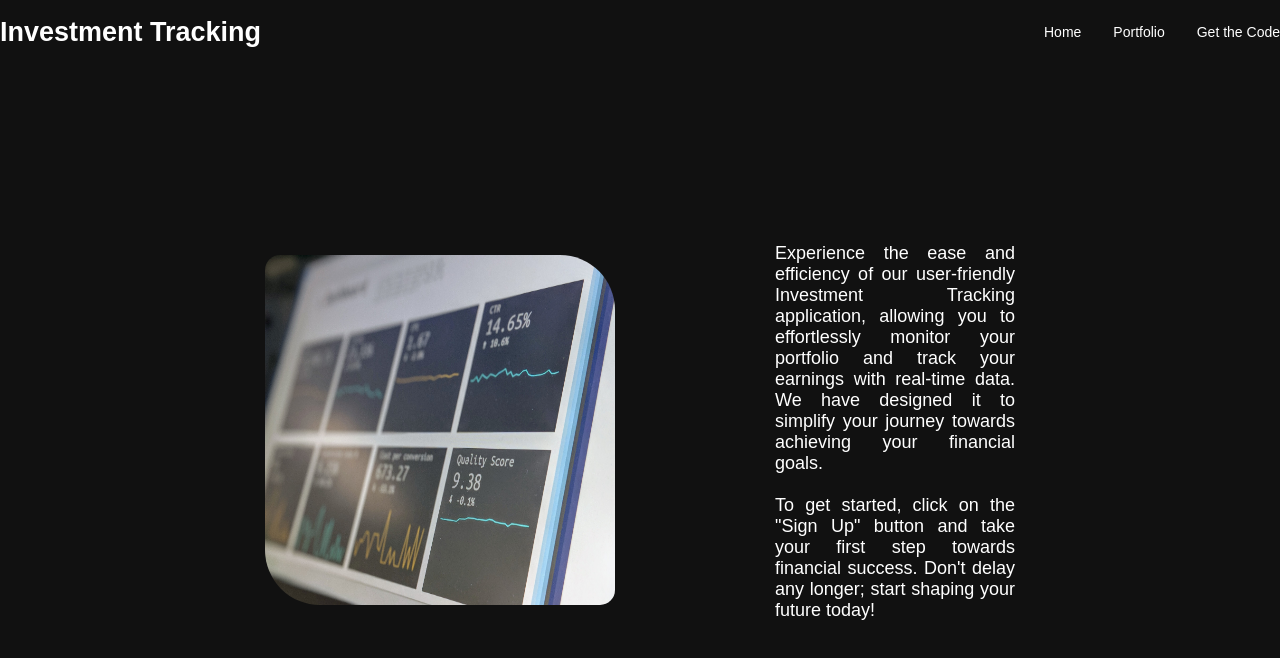
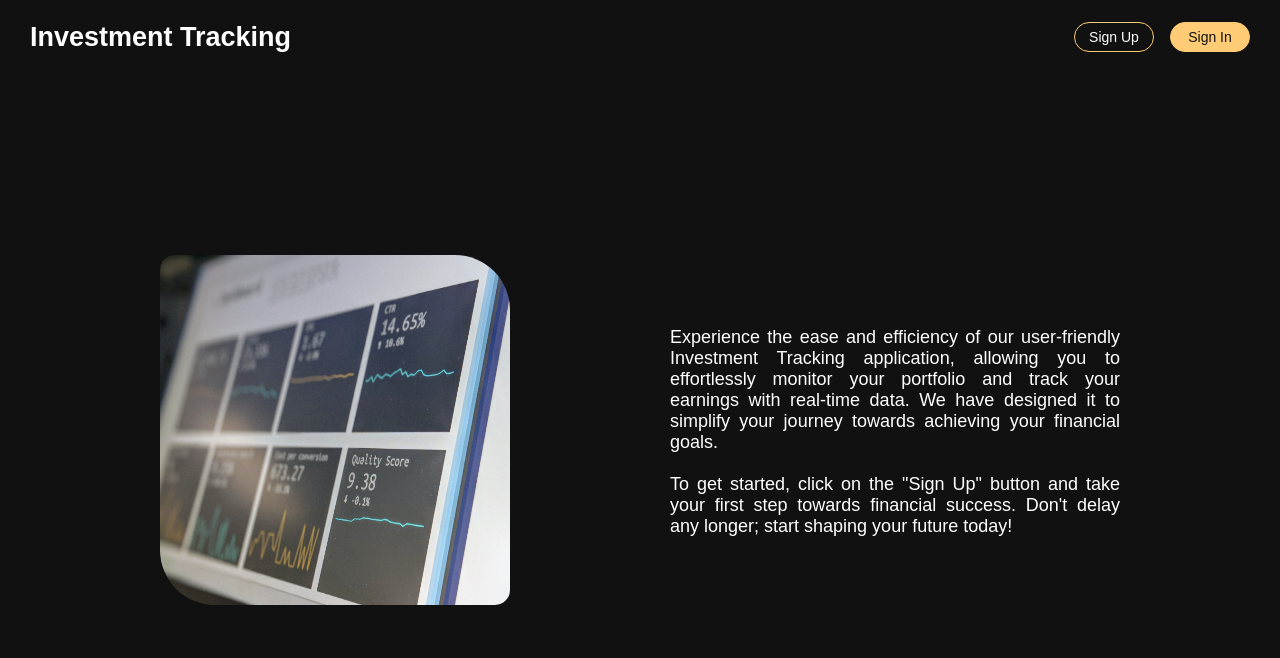
Before and after one commit to b-arslan/InvestmentTracker, a Next.js app: page / in a window 1280 px wide. Shown: the top 658 px of the page. Built offline with nearby package versions, Linux system fonts and the light colour scheme.

Commit message:
home page edited

```diff
--- a/src/app/page.js
+++ b/src/app/page.js
@@ -1,25 +1,39 @@
+'use client'
+
 import Image from 'next/image';
 import styles from './styles/page.module.css'
 import investmentImg from '../../public/investment.jpg'
+import { useRouter } from 'next/navigation'
 
 function Home() {
+
+    const router = useRouter();
+
+    const routeSignin = () => {
+        router.push('/signin')
+    }
+
+    const routeSignup = () => {
+        router.push('/signup')
+    }
+
     return (
-        <section>
+        <section className={styles.main}>
 
             <header className={styles.pageHeader}>
 
                 <div className={styles.pageTitle}>
                     <h1>Investment Tracking</h1>
                 </div>
+
                 <div className={styles.btnContainer}>
-                    <button>Home</button>
-                    <button>Portfolio</button>
-                    <button>Get the Code</button>
+                    <button className={styles.btnTransparent} onClick={routeSignin}>Sign Up</button>
+                    <button className={styles.btn} onClick={routeSignup}>Sign In</button>
                 </div>
 
             </header>
 
-            <section className={styles.content}>
+            <div className={styles.content}>
 
                 <div className={styles.pageContentImg}>
                     <Image src={investmentImg} className={styles.investmentImg}/>
@@ -33,7 +47,7 @@ function Home() {
                     <p> To get started, click on the "Sign Up" button and take your first step towards financial success. Don't delay any longer; start shaping your future today!</p>
                 </div>
 
-            </section>
+            </div>
 
         </section>
     );
--- a/src/app/styles/globals.css
+++ b/src/app/styles/globals.css
@@ -25,4 +25,8 @@ button {
     font-size: 14px;
     font-family: Arial, Helvetica, sans-serif;
     font-weight: 500;
+    display: flex;
+    justify-content: center;
+    align-items: center;
+    gap: 10px;
 }
--- a/src/app/styles/page.module.css
+++ b/src/app/styles/page.module.css
@@ -1,16 +1,25 @@
+
+.main {
+    height: 100vh;
+    margin: 0;
+    padding: 0;
+    background: #111111;
+}
 
 .pageHeader {
     display: flex;
     align-items: center;
     justify-content: space-between;
     background: #111111;
+    padding: 5px 30px;
     position: fixed;
+    width: calc(100vw - 60px); /* Padding değerini dikkate alarak genişliği hesapla */
     top: 0;
     left: 0;
-    width: 100%; /* Tam ekran genişliğini kaplaması için */
     height: 8vh;
-    z-index: 10; /* Diğer içeriklerin üzerinde görünmesini sağlar */
+    z-index: 10;
 }
+
 
 .content {
     display: flex;
@@ -30,12 +39,27 @@
 }
 
 .btn {
-    color: #000;
+    color: #111111;
+    background: #FFCB74;
+    border: 1px solid #FFCB74;
+    border-radius: 20px;
+    width: 80px;
+    height: 30px;
+}
+
+.btnTransparent {
+    color: #fff;
+    border: 1px solid #FFCB74;
+    border-radius: 20px;
+    width: 80px;
+    height: 30px;
 }
 
 .btnContainer {
     display: flex;
-    gap: 2rem;
+    align-items: center;
+    justify-content: center;
+    gap: 1rem;
 }
 
 .investmentImg {
@@ -49,5 +73,17 @@
     font-family: Arial, Helvetica, sans-serif;
     font-size: 18px;
     color: #fff;
-    width: 15rem;
+    width: 450px;
 }
+
+@media (max-width: 1200px) {
+    .investmentImg {
+        width: 220px;
+        height: 220px;
+    }
+
+    .pageContentText {
+        font-size: 14px;
+        width: 300px;
+    }
+}
```
